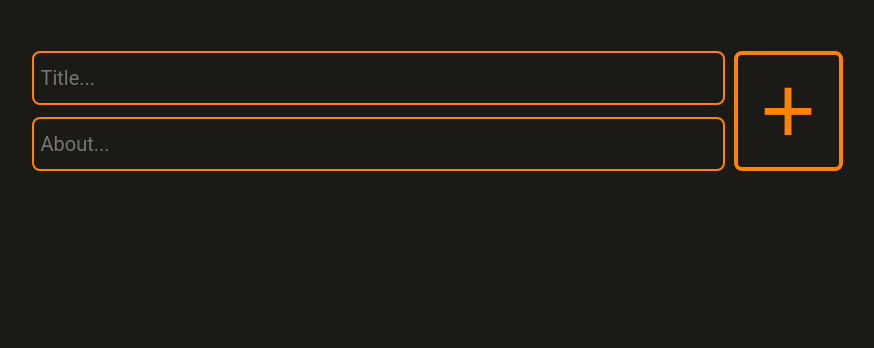
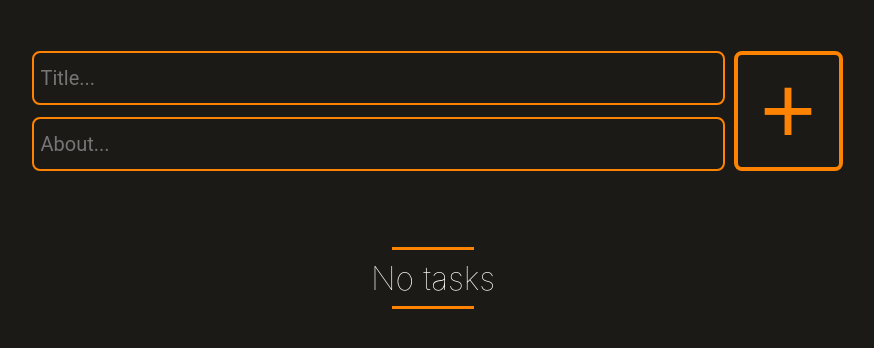
Before and after one commit to LevKolechkov/WEB-development_lab_4, a React (Create React App) app: page / in a window 1280 px wide. Shown: the top 348 px of the page, without its empty margins (207-1081 px from the left). Built offline with nearby package versions, Linux system fonts and the light colour scheme.

Commit message:
feat: Добавлена возможность добавлять и удалять задачи

```diff
--- a/src/App.jsx
+++ b/src/App.jsx
@@ -1,11 +1,13 @@
 import "./App.scss";
 import TodoForm from "./components/TodoForm/TodoForm";
+import TodoList from "./components/Todos/TodoList";
 
 function App() {
   return (
     <div className="App">
       <div className="list">
         <TodoForm />
+        <TodoList />
       </div>
     </div>
   );
--- a/src/components/Todos/Todo.jsx
+++ b/src/components/Todos/Todo.jsx
@@ -1,5 +1,26 @@
 import "./TodoList.scss";
 
-function Todo() {}
+function Todo({ task, deleteTask }) {
+  return (
+    <>
+      <li className="task">
+        <div className="container">
+          <div className="container__text">
+            <h1>{task.title}</h1>
+            <h2>{task.about}</h2>
+          </div>
+          <button
+            onClick={(event) => {
+              event.stopPropagation();
+              deleteTask(task.id);
+            }}
+          >
+            x
+          </button>
+        </div>
+      </li>
+    </>
+  );
+}
 
 export default Todo;
--- a/src/components/Todos/TodoList.jsx
+++ b/src/components/Todos/TodoList.jsx
@@ -1,3 +1,27 @@
-function TodoList() {}
+import { useDispatch, useSelector } from "react-redux";
+import Todo from "./Todo";
+import NoTasks from "../NoTasks/NoTasks";
+import { deleteTask } from "../../redux/actionCreators";
+
+function TodoList() {
+  const tasks = useSelector((state) => state.tasks);
+  const dispatch = useDispatch();
+
+  const handleDeleteTask = (id) => {
+    dispatch(deleteTask(id));
+  };
+
+  return (
+    <ul id="taskList">
+      {tasks.length === 0 ? (
+        <NoTasks />
+      ) : (
+        tasks.map((task) => (
+          <Todo key={task.id} task={task} deleteTask={handleDeleteTask} />
+        ))
+      )}
+    </ul>
+  );
+}
 
 export default TodoList;
--- a/src/redux/store.js
+++ b/src/redux/store.js
@@ -2,7 +2,7 @@ import { configureStore } from "@reduxjs/toolkit";
 import taskReducer from "./reducer";
 
 const store = configureStore({
-  reducer: taskReducer,
+  reducer: { tasks: taskReducer },
 });
 
 export default store;
```
